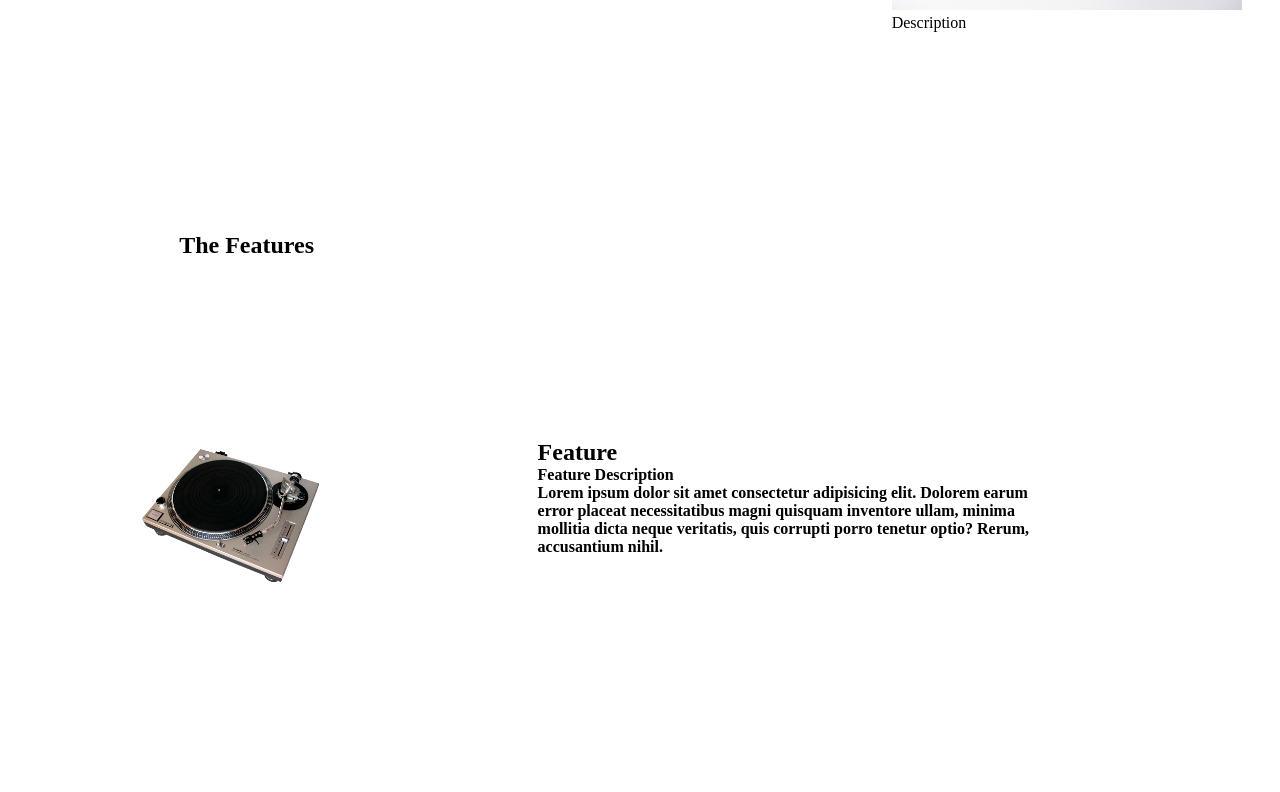
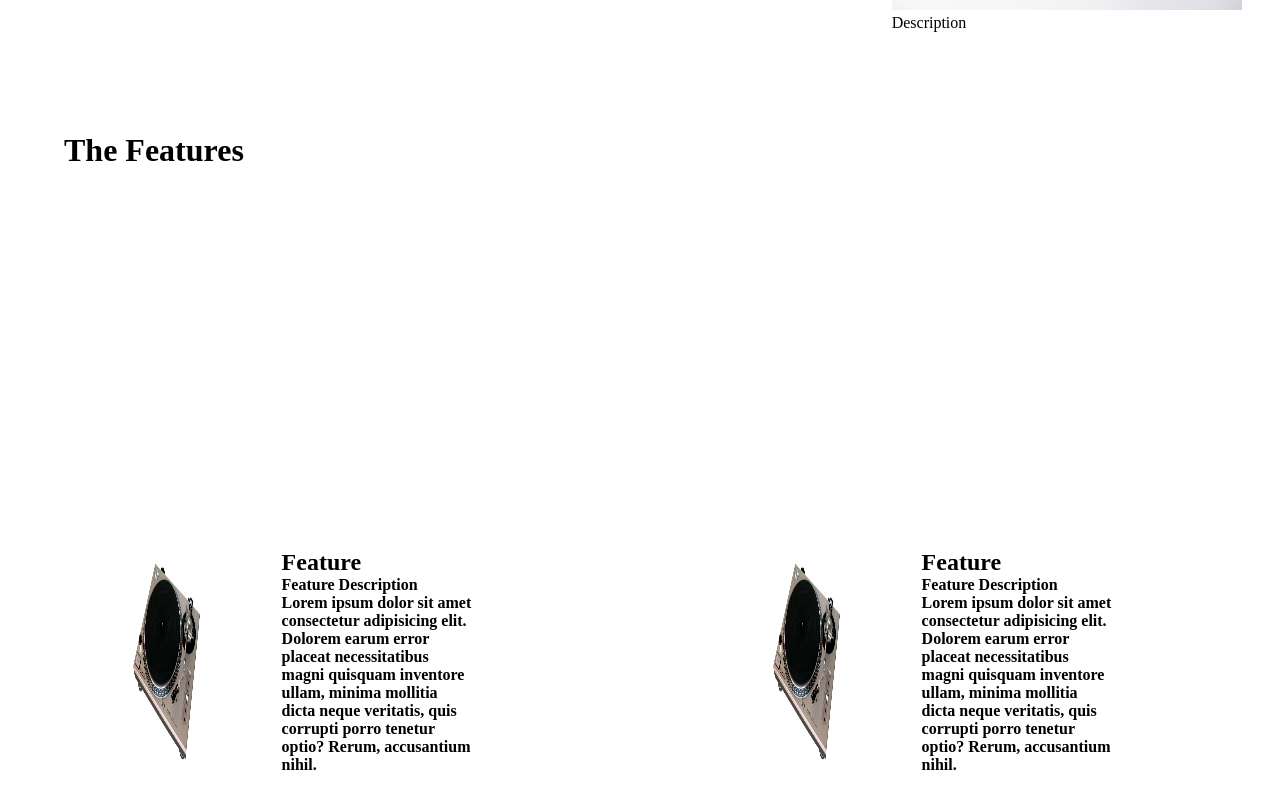
Before and after one commit to PaulSess/vinyl-ts, a Next.js app: page / in a window 1280 px wide. Shown: the part 2220-3012 px from the top of the page. Built offline with nearby package versions, Linux system fonts and the light colour scheme.

Commit message:
working on first componend

```diff
--- /dev/null
+++ b/app/components/feature-slide.jsx
@@ -0,0 +1,18 @@
+
+export default function Featureslide() {
+  return (
+    <>
+
+        <div className="featurediv" style={{display:'flex', margin:'200px 10%', width:'50%'}}>
+          <img src="product.png" alt="featrue img" style={{width:'20%'}} />
+          <div className="featuretxt-carousell" style={{marginLeft:'20%', paddingRight:'10%'}} >
+            <h2>Feature</h2>
+            <h4>Feature Description<br></br>
+                Lorem ipsum dolor sit amet consectetur adipisicing elit. Dolorem earum error placeat necessitatibus magni quisquam inventore ullam, minima mollitia dicta neque veritatis, quis corrupti porro tenetur optio? Rerum, accusantium nihil.
+            </h4>
+          </div>
+        </div>
+
+    </>
+  )
+}
--- a/app/page.jsx
+++ b/app/page.jsx
@@ -2,6 +2,7 @@ import Image from 'next/image'
 import { Inter } from 'next/font/google'
 import styles from './page.module.css'
 
+import Featureslide from './components/feature-slide';
 
 import Head from 'next/head';
 
@@ -63,18 +64,11 @@ export default function Home() {
         </div>
       </section>
 
-      <section style={{margin:'200px 10%'}}>
-        <h1 style={{marginBottom:'100px', margin:'100px 0 180px 5%'}}>The Features</h1>
-        <div className="featurediv" style={{display:'flex'}}>
-          <img src="product.png" alt="featrue img" style={{width:'20%'}} />
-          <div className="featuretxt-carousell" style={{marginLeft:'20%', paddingRight:'10%'}} >
-            <h2>Feature</h2>
-            <h4>Feature Description<br></br>
-                Lorem ipsum dolor sit amet consectetur adipisicing elit. Dolorem earum error placeat necessitatibus magni quisquam inventore ullam, minima mollitia dicta neque veritatis, quis corrupti porro tenetur optio? Rerum, accusantium nihil.
-            </h4>
-          </div>
-        </div>
-      </section>
+      <h1 style={{marginBottom:'100px', margin:'100px 0 180px 5%'}}>The Features</h1>
+      <div style={{display:'flex', overflowX:'auto'}}>
+        <Featureslide />
+        <Featureslide />
+      </div>
 
       <footer style={{height:'600px', backgroundColor:'grey', marginTop:'100px', display:'flex', justifyContent:'space-around'}}>
         <div>
```
